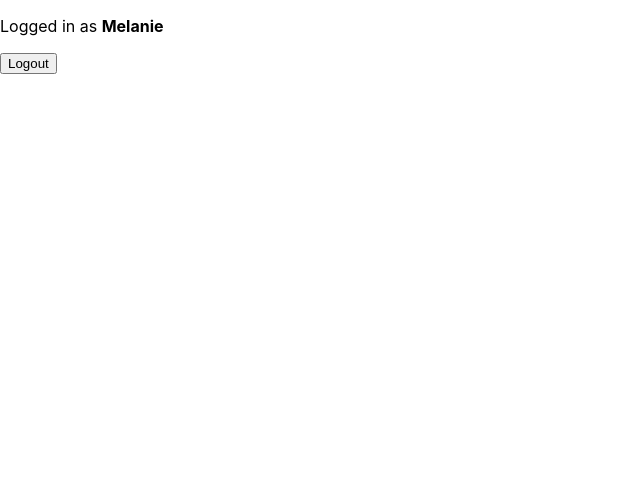
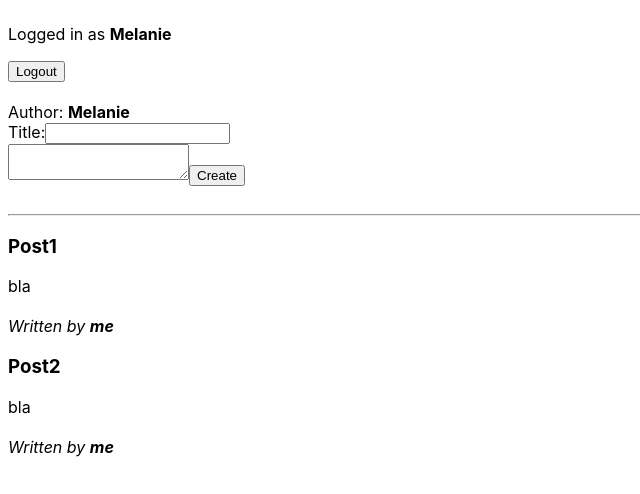
Before and after one commit to MelanieHoHue/react_hooks, a React (Create React App) app: page / in a window 1280 px wide. Shown: the top 494 px of the page, without its empty margins (0-640 px from the left). Built offline with nearby package versions, Linux system fonts and the light colour scheme.

Commit message:
chapter3_2

```diff
--- a/src/App.js
+++ b/src/App.js
@@ -1,7 +1,29 @@
 import React from 'react'
 
+import PostList from './post/PostList'
+import CreatePost from './post/CreatePost'
 import UserBar from './user/UserBar'
 
+const user = 'Melanie'
+const posts = [{
+  title: 'Post1',
+  content: 'bla',
+  author: 'me'
+}, {
+  title: 'Post2',
+  content: 'bla',
+  author: 'me'
+}]
+
 export default function App () {
-  return <UserBar />
+  return (
+    <div style={{ padding: 8 }}>
+      <UserBar />
+      <br />
+      <CreatePost user={user} />
+      <br/>
+      <hr/>
+      <PostList posts={posts} />
+    </div>
+  )
 }
--- /dev/null
+++ b/src/post/CreatePost.js
@@ -0,0 +1,15 @@
+import React from 'react'
+
+export default function CreatePost ({ user }) {
+    return (
+        <form onSubmit={e => e.preventDefault()} >
+            <div>Author: <b>{user}</b></div>
+            <div>
+                <label htmlFor="create-title">Title:</label>
+                <input type="text" name="create-title" id="create-title"></input>
+            </div>
+            <textarea />
+            <input type="submit" value="Create"></input>
+        </form>
+    )
+}
--- /dev/null
+++ b/src/post/Post.js
@@ -0,0 +1,12 @@
+import React from 'react'
+
+export default function Post ({ title, content, author }) {
+    return (
+        <div>
+            <h3>{title}</h3>
+            <div>{content}</div>
+            <br></br>
+            <i>Written by <b>{author}</b></i>
+        </div>
+    )
+}
--- /dev/null
+++ b/src/post/PostList.js
@@ -0,0 +1,15 @@
+import React from 'react'
+
+import Post from './Post'
+
+export default function PostList ({ posts = [] }) {
+    return (
+          <div>
+              {posts.map((p, i) => (
+                  <React.Fragment key={'post-' + i}>
+                      <Post {...p} />
+                  </React.Fragment>
+              ))}
+          </div>
+    )
+}
```
